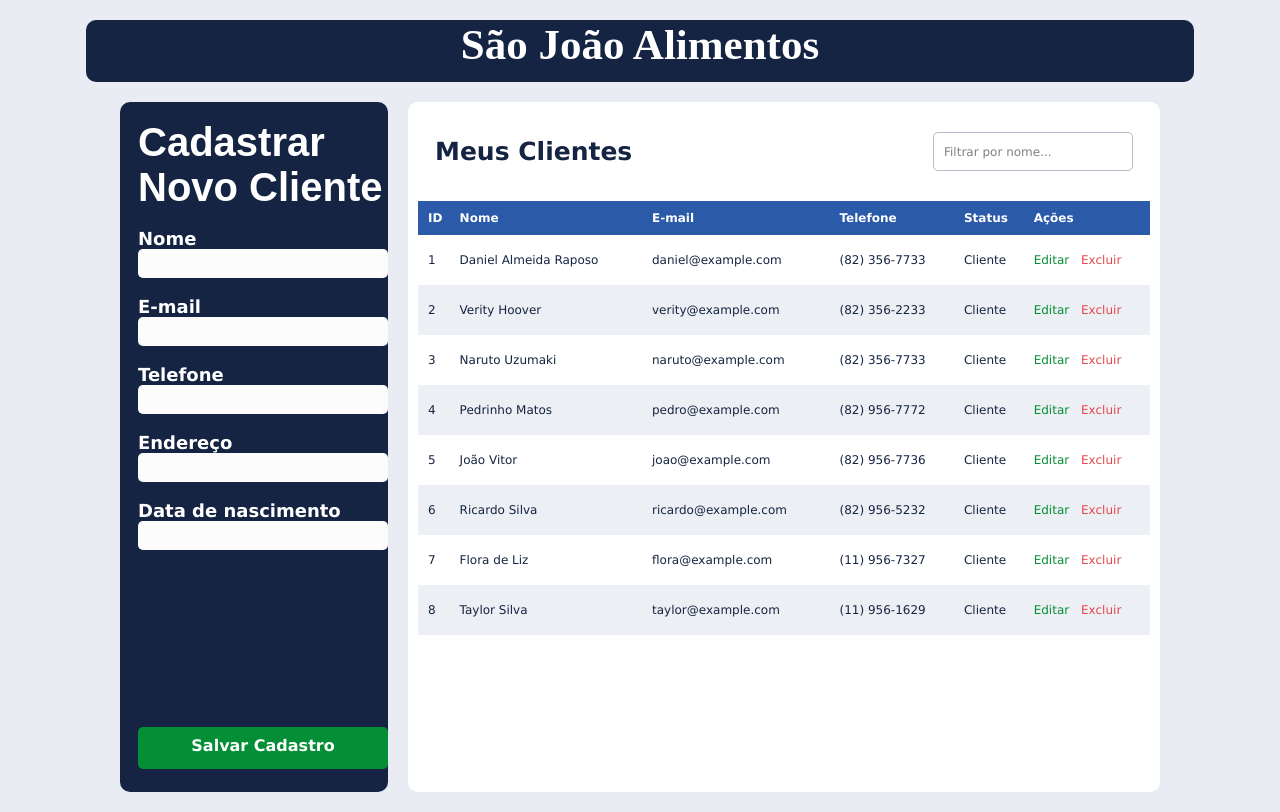
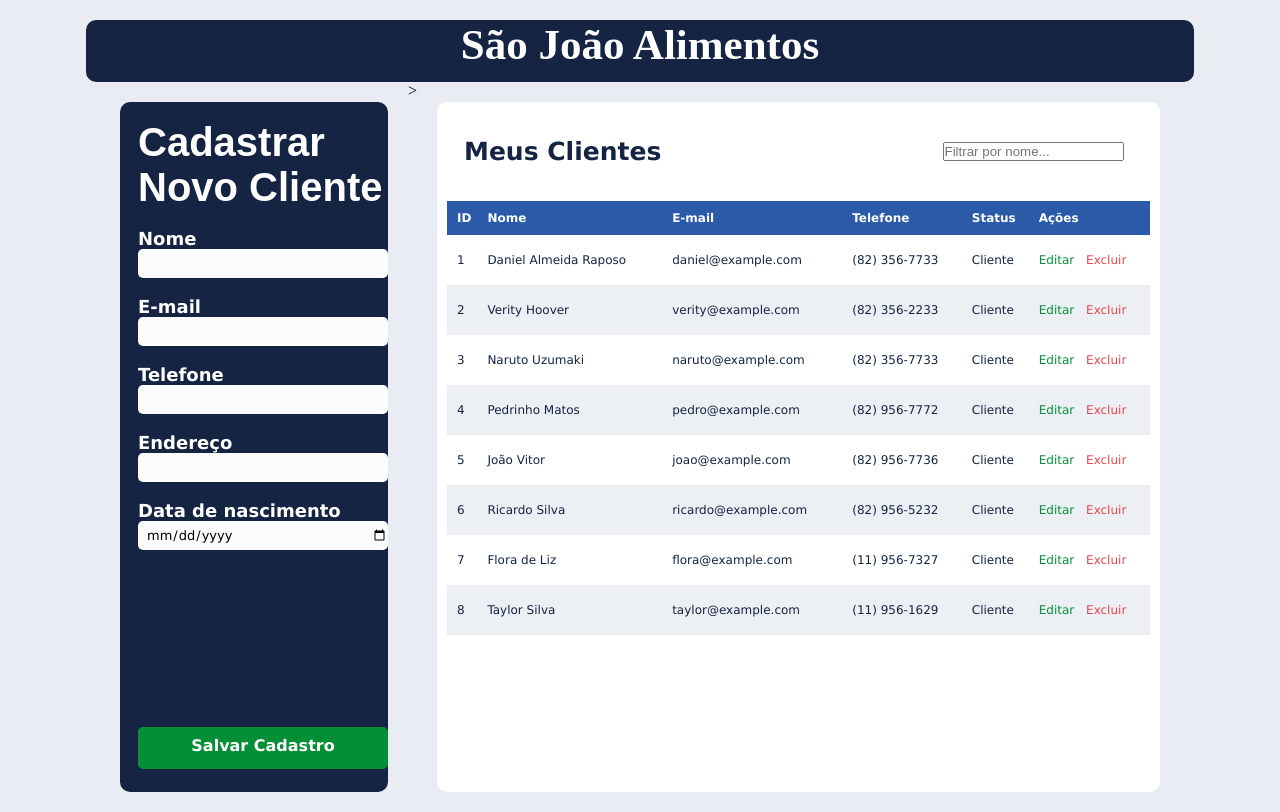
Before and after one commit to dan-dev-py12/projeto-integrador-senac, a plain HTML site: page index.html in a window 1280 px wide. Drawn offline with Linux system fonts and the light colour scheme.

Commit message:
Inputs
Campos de inputs adicionados para futura captação.

```diff
--- a/index.html
+++ b/index.html
@@ -16,36 +16,26 @@
         <div id="ccliente">
             <h1>Cadastrar<br>Novo Cliente</h1>
             <h6>Nome</h6>
-            <section class="campo">
-
-            </section>
+            <input class="campo" type="text">
             <h6>E-mail</h6>
-            <section class="campo">
-
-            </section>
+            <input class="campo" type="email">
             <h6>Telefone</h6>
-            <section class="campo">
-
-            </section>
+            <input class="campo" type="tel">
             <h6>Endereço</h6>
-            <section class="campo">
-
-            </section>
+            <input class="campo" type="text">
             <h6>Data de nascimento</h6>
-            <section class="campo">
-
-            </section>
+            <input class="campo" type="date">
             <section id="salvar">
                 <h5>Salvar Cadastro</h5>
             </section>
-        </div>
+        </div>>
 
         <div id="tabela">
 
             <div id="cabecalho">
                 <h6>Meus Clientes</h6>
                 <section id="pesquisa">
-                    Filtrar por nome...
+                    <input type="text" placeholder="Filtrar por nome...">
                 </section>
             </div>
             <div id="conteudo">
--- a/style.css
+++ b/style.css
@@ -72,6 +72,12 @@ div#ccliente > h6{
     background-color: rgb(252, 252, 252);
     border-radius: 5px;
     margin-left: 18px;
+    display: block;
+    box-sizing: border-box;
+    border: none;
+    padding-left: 8px;
+    font-size: 13px;
+    font-family: Verdana, Geneva, Tahoma, sans-serif;
 }
 #salvar{
 
@@ -123,17 +129,16 @@ div#ccliente > h6{
 #cabecalho > #pesquisa{
     width: 200px;
     height: 39px;
-    background-color: white;
-    border: 1px solid #b5bcc9;   /* a borda que faltava */
-    border-radius: 5px;
     margin: 0;
-    box-sizing: border-box;
     padding-left: 10px;
     display: flex;
     align-items: center;
-    color: gray;
     font-family: Verdana, Geneva, Tahoma, sans-serif;
     font-size: 12px;
+    border: none;
+    background: transparent;
+
+
 }
 
 /*-----------------TABELA DE CLIENTES (conteudo)------------------------------ */
```
